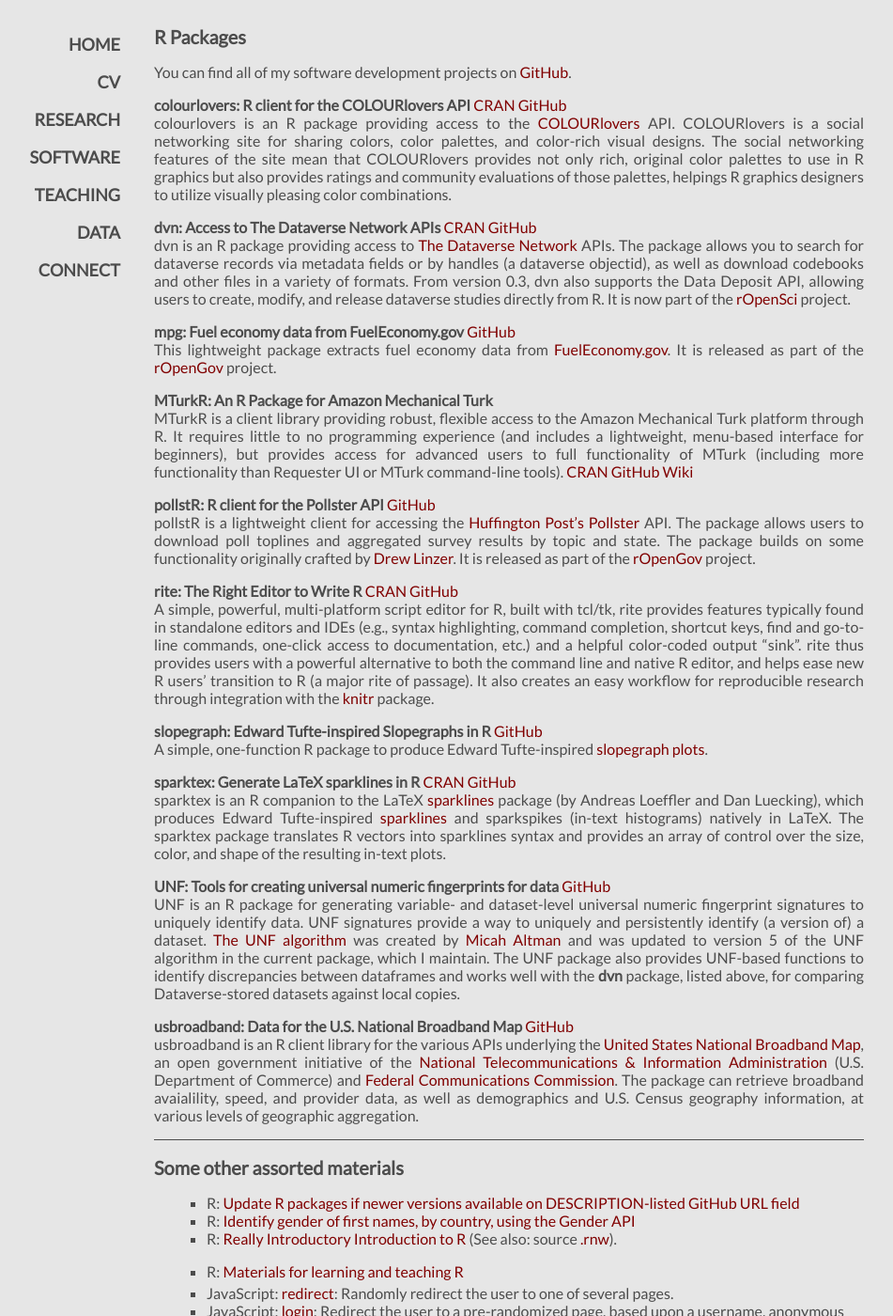
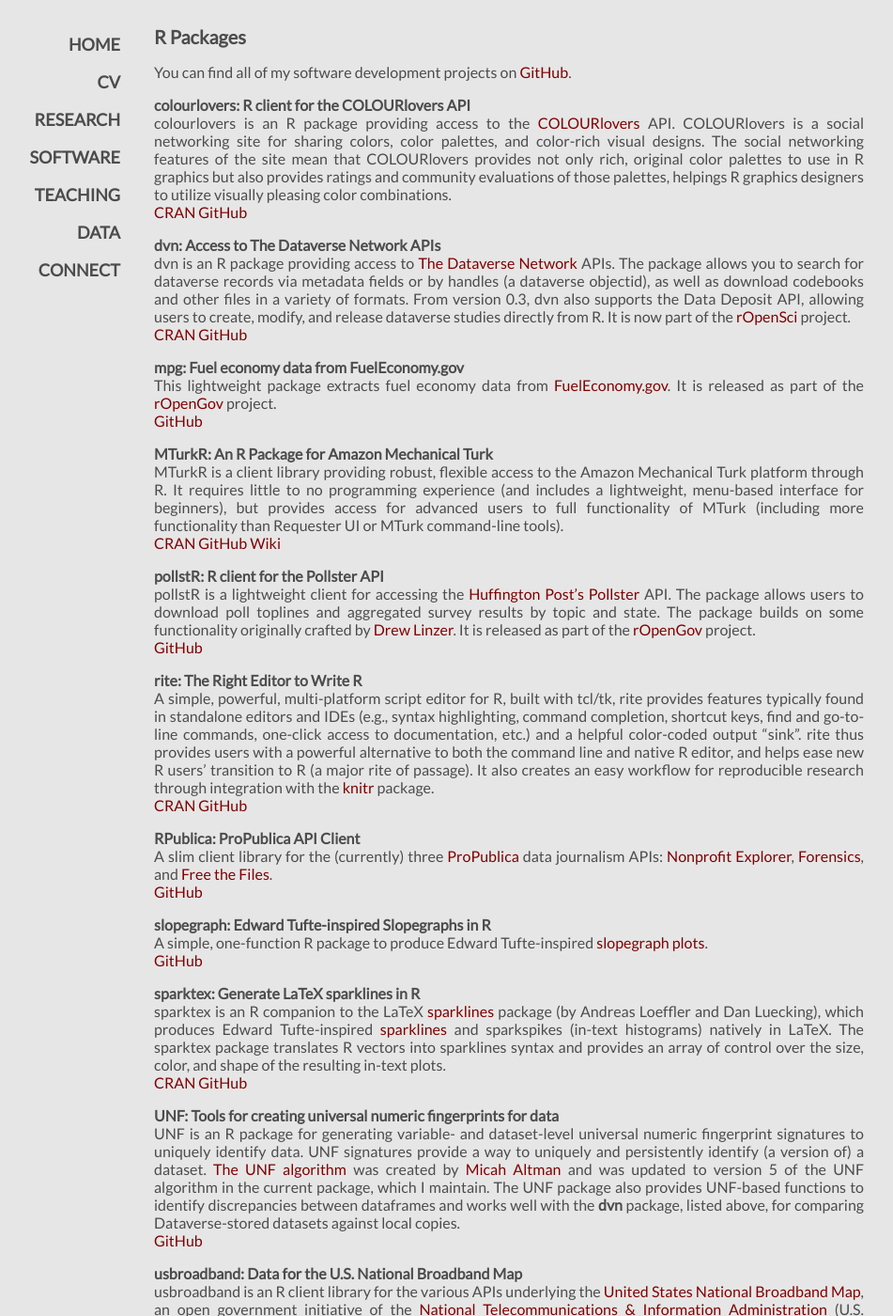
Before and after one commit to leeper/leeper.github.io, a Jekyll site: the page built from software.md, in a window 1280 px wide and 1400 px high. Shown: the whole window at 94% size, without its empty margins (98-1049 px from the left). Built offline with Jekyll 4.4.1, drawn with Linux system fonts in a browser that asks for light colours.

Commit message:
update cv

```diff
--- a/software.md
+++ b/software.md
@@ -7,45 +7,48 @@
 
 You can find all of my software development projects on [GitHub](http://github.com/leeper).
 
-**colourlovers: R client for the COLOURlovers API** [CRAN](http://cran.r-project.org/web/packages/colourlovers/index.html) [GitHub](https://github.com/leeper/colourlovers)<br/>
-colourlovers is an R package providing access to the [COLOURlovers](http://www.colourlovers.com/) API. COLOURlovers is a social networking site for sharing colors, color palettes, and color-rich visual designs. The social networking features of the site mean that COLOURlovers provides not only rich, original color palettes to use in R graphics but also provides ratings and community evaluations of those palettes, helpings R graphics designers to utilize visually pleasing color combinations.
+**colourlovers: R client for the COLOURlovers API**<br/>
+colourlovers is an R package providing access to the [COLOURlovers](http://www.colourlovers.com/) API. COLOURlovers is a social networking site for sharing colors, color palettes, and color-rich visual designs. The social networking features of the site mean that COLOURlovers provides not only rich, original color palettes to use in R graphics but also provides ratings and community evaluations of those palettes, helpings R graphics designers to utilize visually pleasing color combinations.<br/>[CRAN](http://cran.r-project.org/web/packages/colourlovers/index.html) [GitHub](https://github.com/leeper/colourlovers)
 
 
-**dvn: Access to The Dataverse Network APIs** [CRAN](http://cran.r-project.org/web/packages/dvn/index.html) [GitHub](https://github.com/rOpenSci/dvn)<br/>
-dvn is an R package providing access to [The Dataverse Network](http://thedata.org) APIs. The package allows you to search for dataverse records via metadata fields or by handles (a dataverse objectid), as well as download codebooks and other files in a variety of formats. From version 0.3, dvn also supports the Data Deposit API, allowing users to create, modify, and release dataverse studies directly from R. It is now part of the [rOpenSci](http://ropensci.org/) project.
+**dvn: Access to The Dataverse Network APIs**<br/>
+dvn is an R package providing access to [The Dataverse Network](http://thedata.org) APIs. The package allows you to search for dataverse records via metadata fields or by handles (a dataverse objectid), as well as download codebooks and other files in a variety of formats. From version 0.3, dvn also supports the Data Deposit API, allowing users to create, modify, and release dataverse studies directly from R. It is now part of the [rOpenSci](http://ropensci.org/) project.<br/>[CRAN](http://cran.r-project.org/web/packages/dvn/index.html) [GitHub](https://github.com/rOpenSci/dvn)
 
 
-**mpg: Fuel economy data from FuelEconomy.gov** [GitHub](https://github.com/rOpenGov/mpg)<br/>
-This lightweight package extracts fuel economy data from [FuelEconomy.gov](FuelEconomy.gov). It is released as part of the [rOpenGov](http://ropengov.github.io/) project.
+**mpg: Fuel economy data from FuelEconomy.gov**<br/>
+This lightweight package extracts fuel economy data from [FuelEconomy.gov](FuelEconomy.gov). It is released as part of the [rOpenGov](http://ropengov.github.io/) project.<br/>[GitHub](https://github.com/rOpenGov/mpg)
 
 
 **MTurkR: An R Package for Amazon Mechanical Turk**<br/>
-MTurkR is a client library providing robust, flexible access to the Amazon Mechanical Turk platform through R. It requires little to no programming experience (and includes a lightweight, menu-based interface for beginners), but provides access for advanced users to full functionality of MTurk (including more functionality than Requester UI or MTurk command-line tools).
-[CRAN](http://cran.r-project.org/web/packages/MTurkR/index.html) [GitHub](https://github.com/leeper/MTurkR) [Wiki](https://github.com/leeper/MTurkR/wiki)
+MTurkR is a client library providing robust, flexible access to the Amazon Mechanical Turk platform through R. It requires little to no programming experience (and includes a lightweight, menu-based interface for beginners), but provides access for advanced users to full functionality of MTurk (including more functionality than Requester UI or MTurk command-line tools).<br/>[CRAN](http://cran.r-project.org/web/packages/MTurkR/index.html) [GitHub](https://github.com/leeper/MTurkR) [Wiki](https://github.com/leeper/MTurkR/wiki)
 
 
-**pollstR: R client for the Pollster API** [GitHub](https://github.com/rOpenGov/pollstR)<br/>
-pollstR is a lightweight client for accessing the [Huffington Post's](http://www.huffingtonpost.com/) [Pollster](http://www.huffingtonpost.com/news/pollster/) API. The package allows users to download poll toplines and aggregated survey results by topic and state. The package builds on some functionality originally crafted by [Drew Linzer](http://votamatic.org/about-me/). It is released as part of the [rOpenGov](http://ropengov.github.io/) project.
+**pollstR: R client for the Pollster API**<br/>
+pollstR is a lightweight client for accessing the [Huffington Post's](http://www.huffingtonpost.com/) [Pollster](http://www.huffingtonpost.com/news/pollster/) API. The package allows users to download poll toplines and aggregated survey results by topic and state. The package builds on some functionality originally crafted by [Drew Linzer](http://votamatic.org/about-me/). It is released as part of the [rOpenGov](http://ropengov.github.io/) project.<br/>[GitHub](https://github.com/rOpenGov/pollstR)
 
 
-**rite: The Right Editor to Write R** [CRAN](http://cran.r-project.org/web/packages/rite/index.html) [GitHub](https://github.com/leeper/rite)<br/>
-A simple, powerful, multi-platform script editor for R, built with tcl/tk, rite provides features typically found in standalone editors and IDEs (e.g., syntax highlighting, command completion, shortcut keys, find and go-to-line commands, one-click access to documentation, etc.) and a helpful color-coded output "sink". rite thus provides users with a powerful alternative to both the command line and native R editor, and helps ease new R users' transition to R (a major rite of passage). It also creates an easy workflow for reproducible research through integration with the [knitr](http://cran.r-project.org/web/packages/knitr/index.html) package.
+**rite: The Right Editor to Write R**<br/>
+A simple, powerful, multi-platform script editor for R, built with tcl/tk, rite provides features typically found in standalone editors and IDEs (e.g., syntax highlighting, command completion, shortcut keys, find and go-to-line commands, one-click access to documentation, etc.) and a helpful color-coded output "sink". rite thus provides users with a powerful alternative to both the command line and native R editor, and helps ease new R users' transition to R (a major rite of passage). It also creates an easy workflow for reproducible research through integration with the [knitr](http://cran.r-project.org/web/packages/knitr/index.html) package.<br/>[CRAN](http://cran.r-project.org/web/packages/rite/index.html) [GitHub](https://github.com/leeper/rite)
 
 
-**slopegraph: Edward Tufte-inspired Slopegraphs in R** [GitHub](https://github.com/leeper/slopegraph)<br/>
-A simple, one-function R package to produce Edward Tufte-inspired [slopegraph plots](http://www.edwardtufte.com/bboard/q-and-a-fetch-msg?msg_id=0003nk).
+**RPublica: ProPublica API Client**<br/>
+A slim client library for the (currently) three [ProPublica](http://www.propublica.org/) data journalism APIs: [Nonprofit Explorer](http://projects.propublica.org/nonprofits/api), [Forensics](http://projects.propublica.org/forensics/api), and [Free the Files](https://projects.propublica.org/free-the-files/api).<br/>[GitHub](https://github.com/rOpenGov/RPublica)
 
 
-**sparktex: Generate LaTeX sparklines in R** [CRAN](http://cran.r-project.org/web/packages/sparktex/index.html) [GitHub](https://github.com/leeper/sparktex)<br/>
-sparktex is an R companion to the LaTeX [sparklines](http://www.ctan.org/pkg/sparklines) package (by Andreas Loeffler and Dan Luecking), which produces Edward Tufte-inspired [sparklines](http://en.wikipedia.org/wiki/Sparkline) and sparkspikes (in-text histograms) natively in LaTeX. The sparktex package translates R vectors into sparklines syntax and provides an array of control over the size, color, and shape of the resulting in-text plots.
+**slopegraph: Edward Tufte-inspired Slopegraphs in R**<br/>
+A simple, one-function R package to produce Edward Tufte-inspired [slopegraph plots](http://www.edwardtufte.com/bboard/q-and-a-fetch-msg?msg_id=0003nk).<br/>[GitHub](https://github.com/leeper/slopegraph)
 
 
-**UNF: Tools for creating universal numeric fingerprints for data** [GitHub](https://github.com/leeper/UNF)<br/>
-UNF is an R package for generating variable- and dataset-level universal numeric fingerprint signatures to uniquely identify data. UNF signatures provide a way to uniquely and persistently identify (a version of) a dataset. [The UNF algorithm](http://thedata.org/book/universal-numerical-fingerprint) was created by [Micah Altman](http://micahaltman.com/) and was updated to version 5 of the UNF algorithm in the current package, which I maintain. The UNF package also provides UNF-based functions to identify discrepancies between dataframes and works well with the **dvn** package, listed above, for comparing Dataverse-stored datasets against local copies.
+**sparktex: Generate LaTeX sparklines in R**<br/>
+sparktex is an R companion to the LaTeX [sparklines](http://www.ctan.org/pkg/sparklines) package (by Andreas Loeffler and Dan Luecking), which produces Edward Tufte-inspired [sparklines](http://en.wikipedia.org/wiki/Sparkline) and sparkspikes (in-text histograms) natively in LaTeX. The sparktex package translates R vectors into sparklines syntax and provides an array of control over the size, color, and shape of the resulting in-text plots.<br/>[CRAN](http://cran.r-project.org/web/packages/sparktex/index.html) [GitHub](https://github.com/leeper/sparktex)
 
 
-**usbroadband: Data for the U.S. National Broadband Map** [GitHub](https://github.com/rOpenGov/usbroadband)<br/>
-usbroadband is an R client library for the various APIs underlying the [United States National Broadband Map](http://www.broadbandmap.gov/), an open government initiative of the [National Telecommunications & Information Administration](http://www.ntia.doc.gov/) (U.S. Department of Commerce) and [Federal Communications Commission](http://www.fcc.gov/). The package can retrieve broadband avaialility, speed, and provider data, as well as demographics and U.S. Census geography information, at various levels of geographic aggregation.
+**UNF: Tools for creating universal numeric fingerprints for data**<br/>
+UNF is an R package for generating variable- and dataset-level universal numeric fingerprint signatures to uniquely identify data. UNF signatures provide a way to uniquely and persistently identify (a version of) a dataset. [The UNF algorithm](http://thedata.org/book/universal-numerical-fingerprint) was created by [Micah Altman](http://micahaltman.com/) and was updated to version 5 of the UNF algorithm in the current package, which I maintain. The UNF package also provides UNF-based functions to identify discrepancies between dataframes and works well with the **dvn** package, listed above, for comparing Dataverse-stored datasets against local copies.<br/>[GitHub](https://github.com/leeper/UNF)
+
+
+**usbroadband: Data for the U.S. National Broadband Map**<br/>
+usbroadband is an R client library for the various APIs underlying the [United States National Broadband Map](http://www.broadbandmap.gov/), an open government initiative of the [National Telecommunications & Information Administration](http://www.ntia.doc.gov/) (U.S. Department of Commerce) and [Federal Communications Commission](http://www.fcc.gov/). The package can retrieve broadband avaialility, speed, and provider data, as well as demographics and U.S. Census geography information, at various levels of geographic aggregation.<br/>[GitHub](https://github.com/rOpenGov/usbroadband)
 
 
 ---
```
Also changed, not shown: 2 other files.
